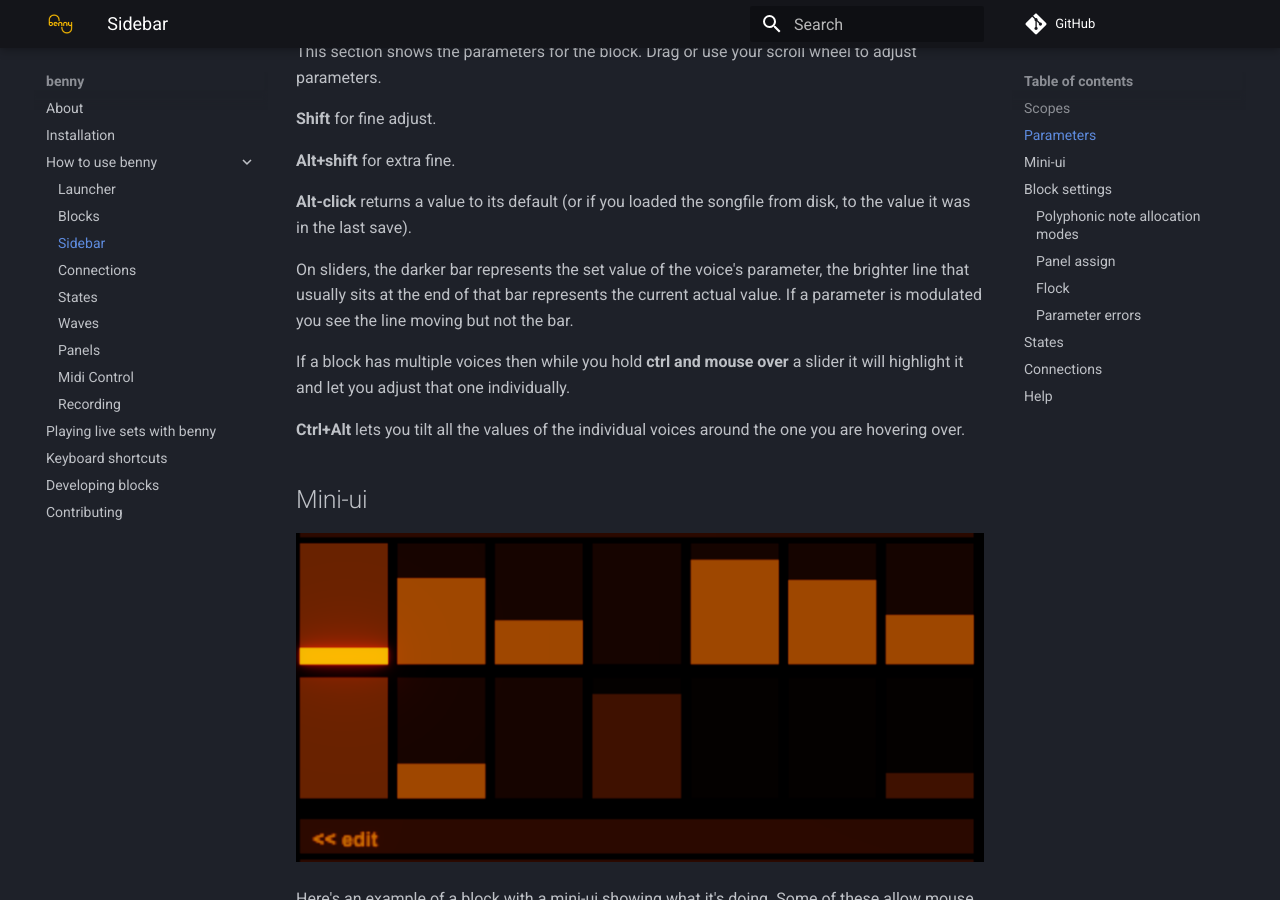
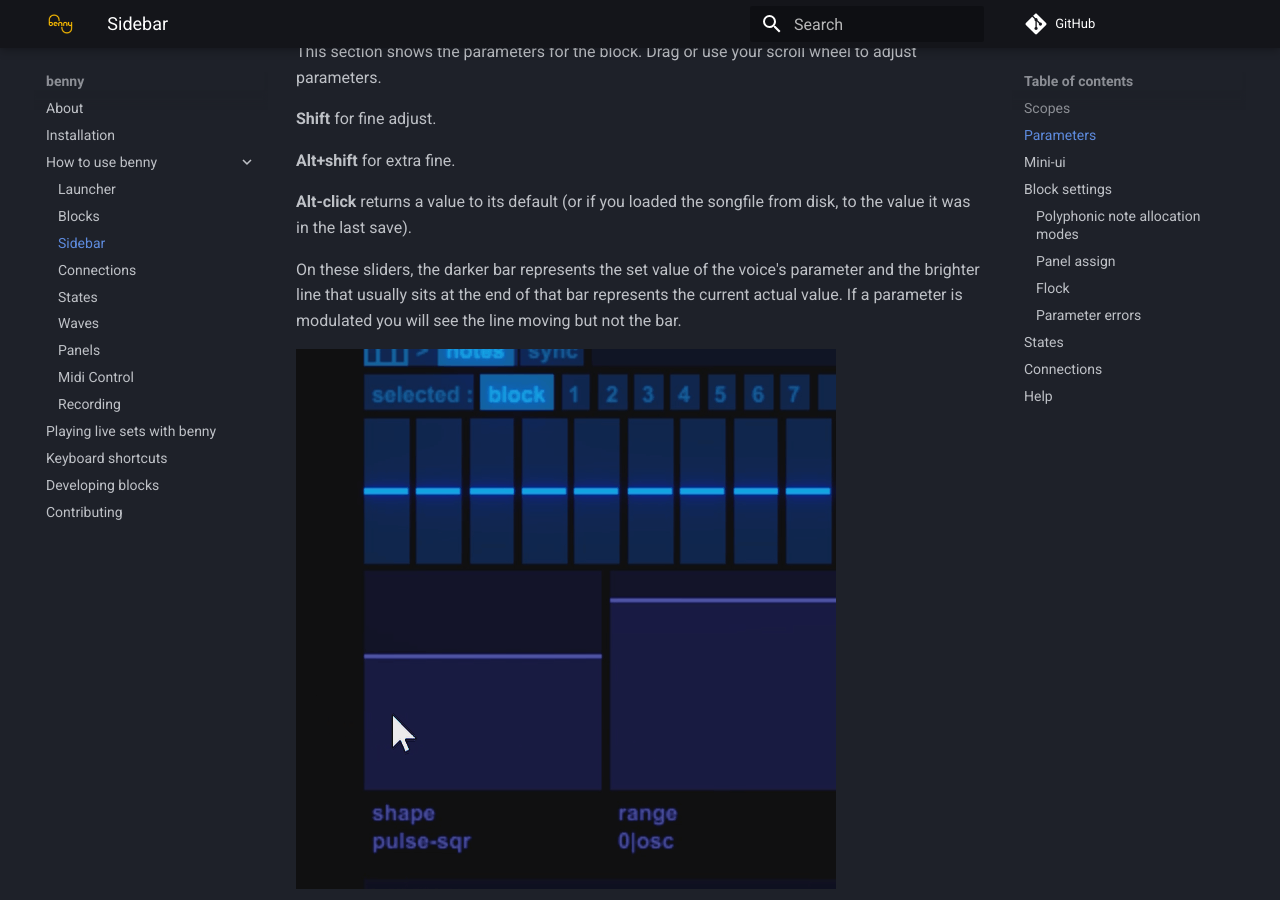
Before and after one commit to playbenny/benny_manual, an MkDocs documentation site: the page built from docs/sidebar.md, in a window 1280 px wide and 900 px high, scrolled down 3067 px. Built offline with MkDocs 1.6.1 and Material for MkDocs 9.7.7, drawn with Linux system fonts in a browser that asks for light colours; comment, search, counter and statistics services are not loaded.

Commit message:
tilt and ctrl sel

```diff
--- a/docs/sidebar.md
+++ b/docs/sidebar.md
@@ -32,9 +32,13 @@
 
 **Alt-click** returns a value to its default (or if you loaded the songfile from disk, to the value it was in the last save).
 
-On sliders, the darker bar represents the set value of the voice's parameter, the brighter line that usually sits at the end of that bar represents the current actual value. If a parameter is modulated you see the line moving but not the bar.
+On these sliders, the darker bar represents the set value of the voice's parameter and the brighter line that usually sits at the end of that bar represents the current actual value. If a parameter is modulated you will see the line moving but not the bar.
+
+![selecting individual voice sliders](assets/screenshots/ctrl_sel_voices.gif)
 
 If a block has multiple voices then while you hold **ctrl and mouse over** a slider it will highlight it and let you adjust that one individually.
+
+![tilting values](assets/screenshots/param_tilt.gif)
 
 **Ctrl+Alt** lets you tilt all the values of the individual voices around the one you are hovering over.
 
```
Also changed, not shown: docs/assets/screenshots/ctrl_sel_voices.gif (added), docs/assets/screenshots/param_tilt.gif (added).
